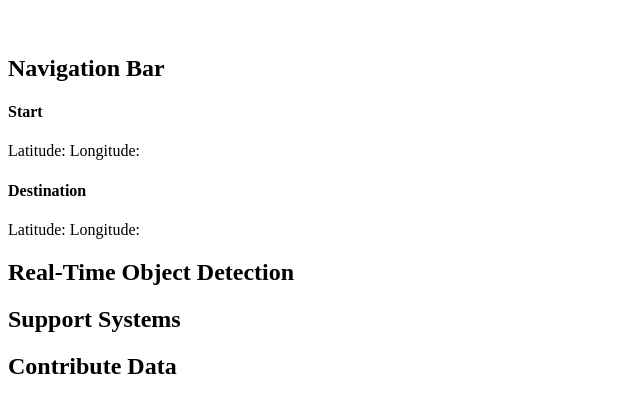
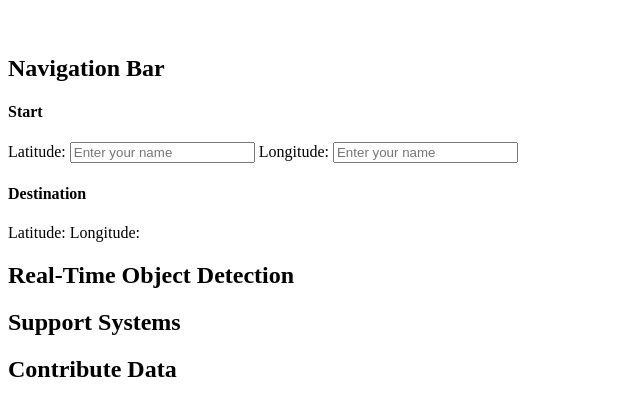
Before and after one commit to jayjung124/jayjung124.github.io, a plain HTML site: page index.html in a window 1280 px wide. Shown: the part 833-1235 px from the top of the page, without its empty margins (0-640 px from the left). Drawn offline with Linux system fonts and the light colour scheme; some packages are replaced by stand-ins of ours; no server answers.

Commit message:
Update index.html

```diff
--- a/index.html
+++ b/index.html
@@ -24,7 +24,9 @@
       <h2>Navigation Bar</h2>
       <h4>Start</h4>
       <label for="start-lat">Latitude:</label>
+      <input type="text" id="name" name="name" placeholder="Enter your name" />
       <label for="start-lng">Longitude:</label>
+      <input type="text" id="name" name="name" placeholder="Enter your name" />
 
       <h4>Destination</h4>
       <label for="start-lat">Latitude:</label>
```
